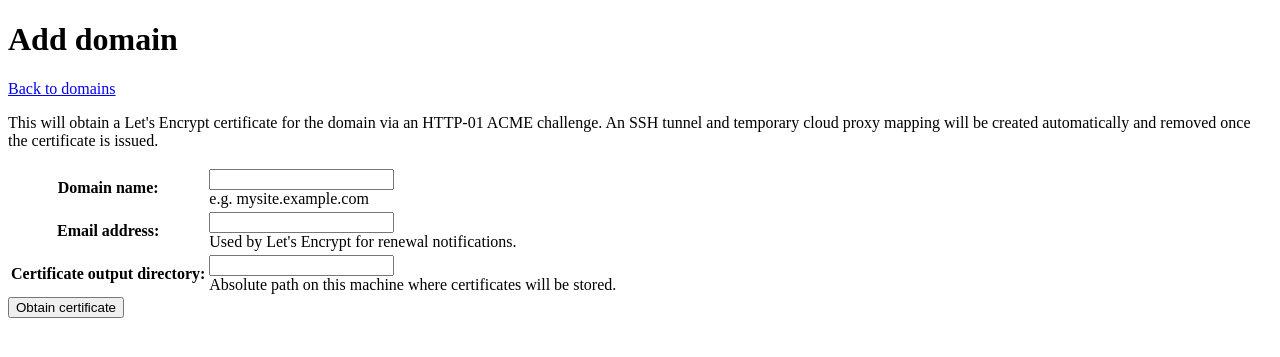
After one commit to otsakir/cloudathome-client, a Django app: page /domains/add/ in a window 1280 px wide. The commit adds this page. Shown: the top 357 px of the page. Run offline with Django 5.2, Linux system fonts and the light colour scheme.

Commit message:
home server - implement ACME flow and add web views for adding domain and proxy entries

```diff
--- a/django/cloudlink/templates/cloudlink/dashboard.html
+++ b/django/cloudlink/templates/cloudlink/dashboard.html
@@ -14,13 +14,14 @@
 </table>
 
 <h2>Domains</h2>
+<p><a href="{% url 'domain_list' %}">Manage domains</a></p>
 {% if domains %}
   <table>
     <thead><tr><th>Name</th><th>Cert status</th><th>Expiry</th></tr></thead>
     <tbody>
       {% for domain in domains %}
         <tr>
-          <td>{{ domain.name }}</td>
+          <td><a href="{% url 'domain_detail' domain.pk %}">{{ domain.name }}</a></td>
           <td>{{ domain.cert_status }}</td>
           <td>{{ domain.cert_expiry|default:"—" }}</td>
         </tr>
@@ -28,7 +29,7 @@
     </tbody>
   </table>
 {% else %}
-  <p>No domains yet.</p>
+  <p>No domains yet. <a href="{% url 'add_domain' %}">Add one.</a></p>
 {% endif %}
 </body>
 </html>
--- /dev/null
+++ b/django/domains/forms.py
@@ -0,0 +1,30 @@
+from django import forms
+
+
+class AddDomainForm(forms.Form):
+    name = forms.CharField(
+        max_length=253,
+        label='Domain name',
+        help_text='e.g. mysite.example.com',
+    )
+    email = forms.EmailField(
+        label='Email address',
+        help_text="Used by Let's Encrypt for renewal notifications.",
+    )
+    cert_output_path = forms.CharField(
+        max_length=512,
+        label='Certificate output directory',
+        help_text='Absolute path on this machine where certificates will be stored.',
+    )
+
+
+class ProxyEntryForm(forms.Form):
+    cloudserver_host = forms.CharField(
+        max_length=253,
+        label='Public hostname',
+        help_text='The domain name HAProxy will route to this entry.',
+    )
+    home_port = forms.IntegerField(
+        label='Home port',
+        help_text='Port of the local service (e.g. 443 for HTTPS).',
+    )
--- /dev/null
+++ b/django/domains/templates/domains/add_domain.html
@@ -0,0 +1,22 @@
+<!DOCTYPE html>
+<html>
+<head><title>Add domain</title></head>
+<body>
+<h1>Add domain</h1>
+<p><a href="{% url 'domain_list' %}">Back to domains</a></p>
+
+<p>This will obtain a Let's Encrypt certificate for the domain via an HTTP-01 ACME challenge.
+An SSH tunnel and temporary cloud proxy mapping will be created automatically and removed once
+the certificate is issued.</p>
+
+{% if form.non_field_errors %}
+  <ul>{% for e in form.non_field_errors %}<li>{{ e }}</li>{% endfor %}</ul>
+{% endif %}
+
+<form method="post">
+  {% csrf_token %}
+  <table>{{ form.as_table }}</table>
+  <button type="submit">Obtain certificate</button>
+</form>
+</body>
+</html>
--- a/django/domains/urls.py
+++ b/django/domains/urls.py
@@ -1,3 +1,19 @@
 from django.urls import path
 
-urlpatterns = []  # Phase 5
+from domains.views import (
+    AddDomainView,
+    DeleteDomainView,
+    DomainDetailView,
+    DomainListView,
+    ProxyEntryCreateView,
+    TunnelToggleView,
+)
+
+urlpatterns = [
+    path('', DomainListView.as_view(), name='domain_list'),
+    path('add/', AddDomainView.as_view(), name='add_domain'),
+    path('<int:pk>/', DomainDetailView.as_view(), name='domain_detail'),
+    path('<int:pk>/delete/', DeleteDomainView.as_view(), name='delete_domain'),
+    path('<int:domain_pk>/proxy-entries/add/', ProxyEntryCreateView.as_view(), name='add_proxy_entry'),
+    path('proxy-entries/<int:pk>/tunnel/', TunnelToggleView.as_view(), name='tunnel_toggle'),
+]
--- /dev/null
+++ b/django/domains/views.py
@@ -0,0 +1,119 @@
+from django.shortcuts import get_object_or_404, redirect, render
+from django.views import View
+from django.views.generic import ListView, DetailView, FormView
+
+from cloudlink.services import CloudServerClient, CloudServerError
+from domains.forms import AddDomainForm, ProxyEntryForm
+from domains.models import Domain, ProxyEntry
+from domains.services import DomainOrchestrator, OrchestratorError, TunnelService
+
+
+class DomainListView(ListView):
+    model = Domain
+    template_name = 'domains/domain_list.html'
+    context_object_name = 'domains'
+
+
+class AddDomainView(FormView):
+    template_name = 'domains/add_domain.html'
+    form_class = AddDomainForm
+
+    def form_valid(self, form):
+        try:
+            domain = DomainOrchestrator.add_domain(
+                name=form.cleaned_data['name'],
+                email=form.cleaned_data['email'],
+                cert_output_path=form.cleaned_data['cert_output_path'],
+            )
+        except Exception as e:
+            form.add_error(None, str(e))
+            return self.form_invalid(form)
+        return redirect('domain_detail', pk=domain.pk)
+
+
+class DomainDetailView(DetailView):
+    model = Domain
+    template_name = 'domains/domain_detail.html'
+
+
+class DeleteDomainView(View):
+    def get(self, request, pk):
+        domain = get_object_or_404(Domain, pk=pk)
+        return render(request, 'domains/delete_domain.html', {'domain': domain})
+
+    def post(self, request, pk):
+        domain = get_object_or_404(Domain, pk=pk)
+        client = CloudServerClient()
+        for entry in domain.proxy_entries.all():
+            if entry.tunnel_pid:
+                try:
+                    TunnelService.close_tunnel(entry.tunnel_pid)
+                except Exception:
+                    pass
+            try:
+                client.delete_proxy_mapping(entry.cloudserver_host)
+            except Exception:
+                pass
+        domain.delete()
+        return redirect('domain_list')
+
+
+class ProxyEntryCreateView(FormView):
+    template_name = 'domains/add_proxy_entry.html'
+    form_class = ProxyEntryForm
+
+    def setup(self, request, *args, **kwargs):
+        super().setup(request, *args, **kwargs)
+        self.domain = get_object_or_404(Domain, pk=kwargs['domain_pk'])
+
+    def get_context_data(self, **kwargs):
+        context = super().get_context_data(**kwargs)
+        context['domain'] = self.domain
+        return context
+
+    def form_valid(self, form):
+        try:
+            tunnel_port = DomainOrchestrator.allocate_tunnel_port()
+        except OrchestratorError as e:
+            form.add_error(None, str(e))
+            return self.form_invalid(form)
+
+        client = CloudServerClient()
+        try:
+            client.create_proxy_mapping(
+                form.cleaned_data['cloudserver_host'], tunnel_port, 'https'
+            )
+        except CloudServerError as e:
+            form.add_error(None, str(e))
+            return self.form_invalid(form)
+
+        ProxyEntry.objects.create(
+            domain=self.domain,
+            cloudserver_host=form.cleaned_data['cloudserver_host'],
+            tunnel_port=tunnel_port,
+            home_port=form.cleaned_data['home_port'],
+            scheme=ProxyEntry.SCHEME_HTTPS,
+        )
+        return redirect('domain_detail', pk=self.domain.pk)
+
+
+class TunnelToggleView(View):
+    def post(self, request, pk):
+        entry = get_object_or_404(ProxyEntry, pk=pk)
+        if entry.tunnel_status == ProxyEntry.TUNNEL_OPEN:
+            if entry.tunnel_pid:
+                try:
+                    TunnelService.close_tunnel(entry.tunnel_pid)
+                except Exception:
+                    pass
+            entry.tunnel_pid = None
+            entry.tunnel_status = ProxyEntry.TUNNEL_CLOSED
+        else:
+            try:
+                pid = TunnelService.open_tunnel(entry.tunnel_port, entry.home_port)
+                entry.tunnel_pid = pid
+                entry.tunnel_status = ProxyEntry.TUNNEL_OPEN
+            except Exception:
+                entry.tunnel_status = ProxyEntry.TUNNEL_ERROR
+        entry.save()
+        return redirect('domain_detail', pk=entry.domain_id)
```
Also changed, not shown: django/domains/services.py (+88 -0 lines), django/domains/templates/domains/add_proxy_entry.html (added, +21 -0 lines), django/domains/templates/domains/delete_domain.html (added, +15 -0 lines), django/domains/templates/domains/domain_detail.html (added, +55 -0 lines), django/domains/templates/domains/domain_list.html (added, +28 -0 lines).
